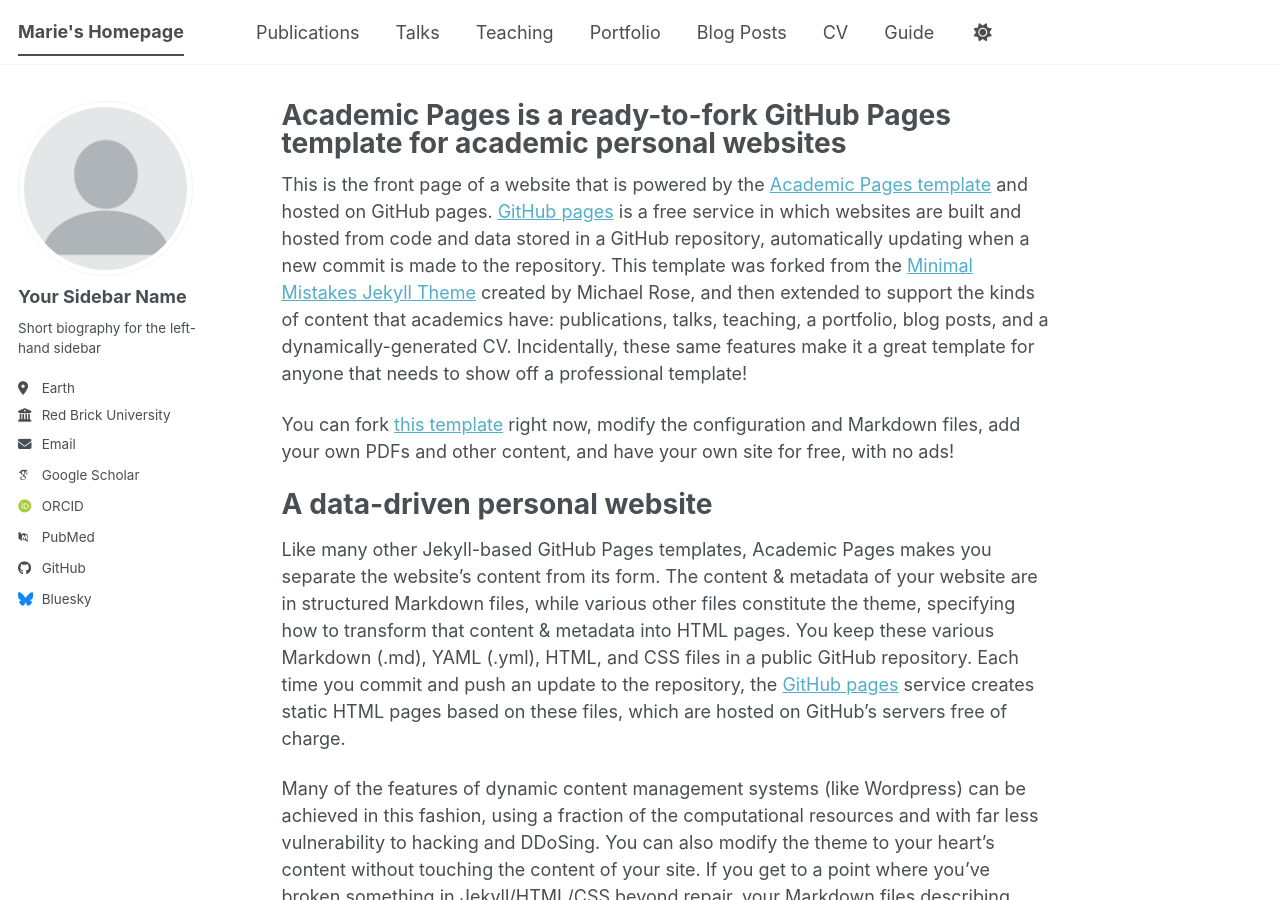
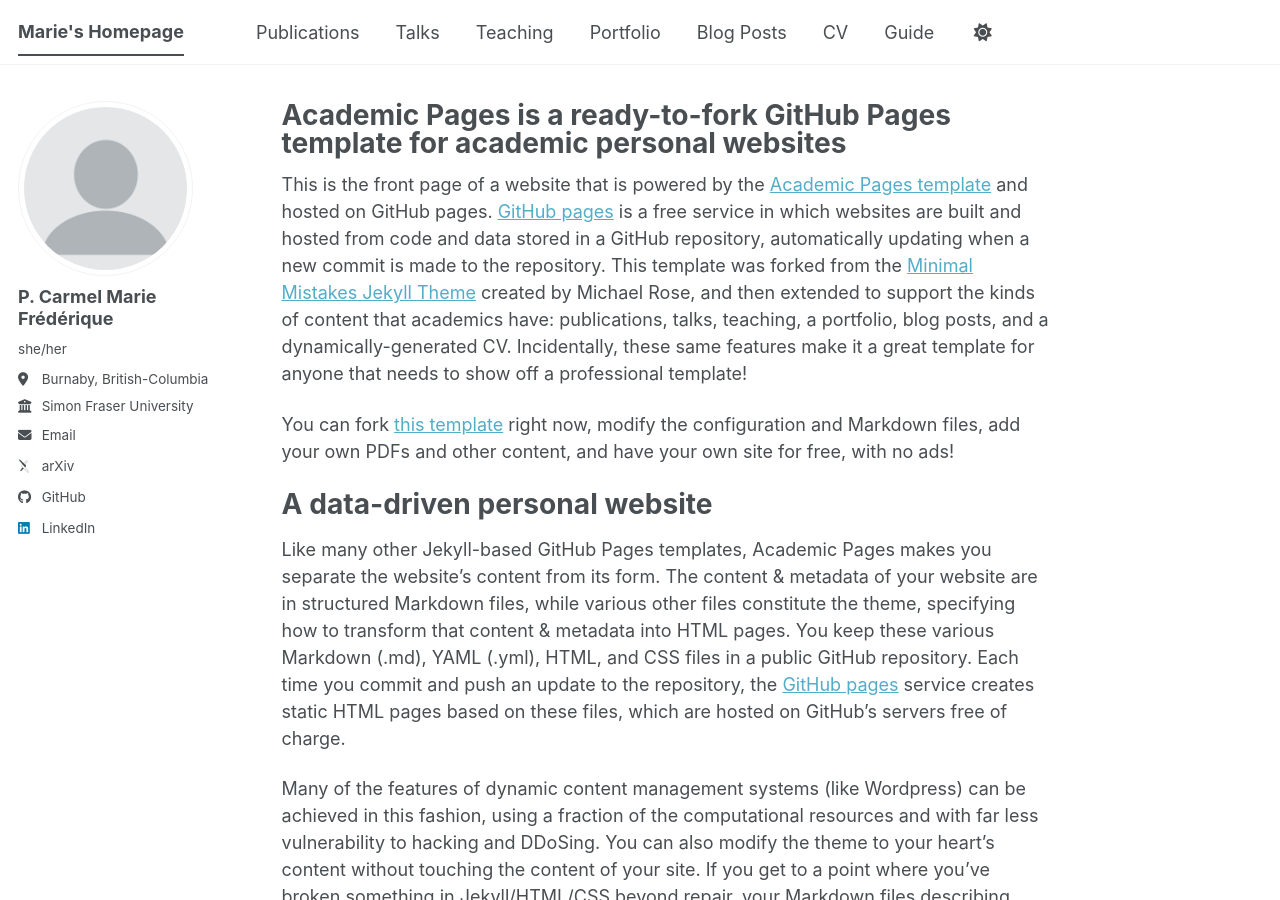
Before and after one commit to appgpk/appgpk.github.io, a Jekyll site: the page built from _pages/about.md, in a window 1280 px wide and 900 px high. Built offline with Jekyll 4.4.1, drawn with Linux system fonts in a browser that asks for light colours; some web fonts are replaced; a script bundle is joined from its source files by our own code; library files that are not in the unit come from our copies.

Commit message:
Update _config.yml

```diff
--- a/_config.yml
+++ b/_config.yml
@@ -24,24 +24,24 @@
 author:
   # Biographic information
   avatar           : "profile.png"
-  name             : "Your Sidebar Name"
-  pronouns         : # example: "she/her"
-  bio              : "Short biography for the left-hand sidebar"
-  location         : "Earth"
-  employer         : "Red Brick University"
+  name             : "P. Carmel Marie Frédérique"
+  pronouns         : "she/her"
+  bio              : #"Short biography for the left-hand sidebar"
+  location         : "Burnaby, British-Columbia"
+  employer         : "Simon Fraser University"
   uri              : # URL
-  email            : "none@example.org"
+  email            : "pcz1@sfu.ca"
 
   # Academic websites
   academia         : # URL
-  arxiv            : # URL - Update with the correct link to your profile
-  googlescholar    : "https://scholar.google.com/citations?user=PS_CX0AAAAAJ"
+  arxiv            : https://arxiv.org/user/
+  googlescholar    : #"https://scholar.google.com/citations?user=PS_CX0AAAAAJ"
   inspire-hep      : # URL
   impactstory      : # URL
-  orcid            : "https://orcid.org/yourorcidurl"
+  orcid            : #"https://orcid.org/yourorcidurl"
   semantic         : # URL
   ssrn             : # URL
-  pubmed           : "https://www.ncbi.nlm.nih.gov/pubmed/?term=john+snow"
+  pubmed           : #"https://www.ncbi.nlm.nih.gov/pubmed/?term=john+snow"
   researchgate     : # URL
   scopus           : # URL
   zotero           : # URL
@@ -51,13 +51,13 @@
   bitbucket        : # Username - Update with your username on the site
   codepen          : # Username
   dribbble         : # Username
-  github           : "academicpages"
+  github           : "appgpk"
   kaggle           : # Username
   stackoverflow    : # User number or user number and name (i.e., use "1" or "1/jeff-atwood")
 
   # Social media
   artstation       : # Username
-  bluesky          : "bsky.app" # Replace this with you Bluesky username
+  bluesky          : #"bsky.app" # Replace this with you Bluesky username
   facebook         : # Username
   flickr           : # Username
   foursquare       : # Username
@@ -66,7 +66,7 @@
   keybase          : # Username
   instagram        : # Username
   lastfm           : # Username
-  linkedin         : # Username
+  linkedin         : carmel-zagré
   mastodon         : # URL
   medium           : # URL
   pinterest        : # Username
```
